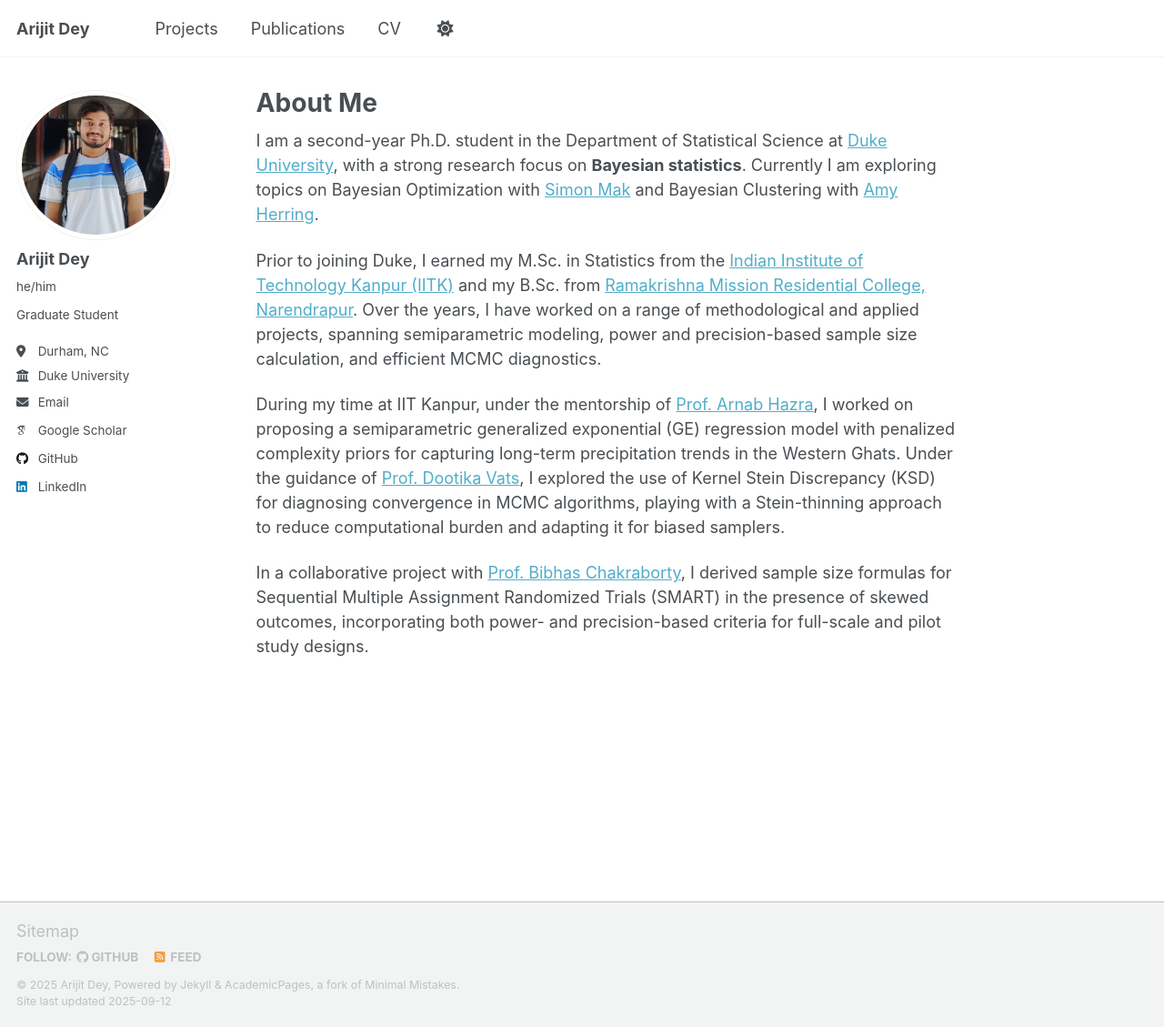
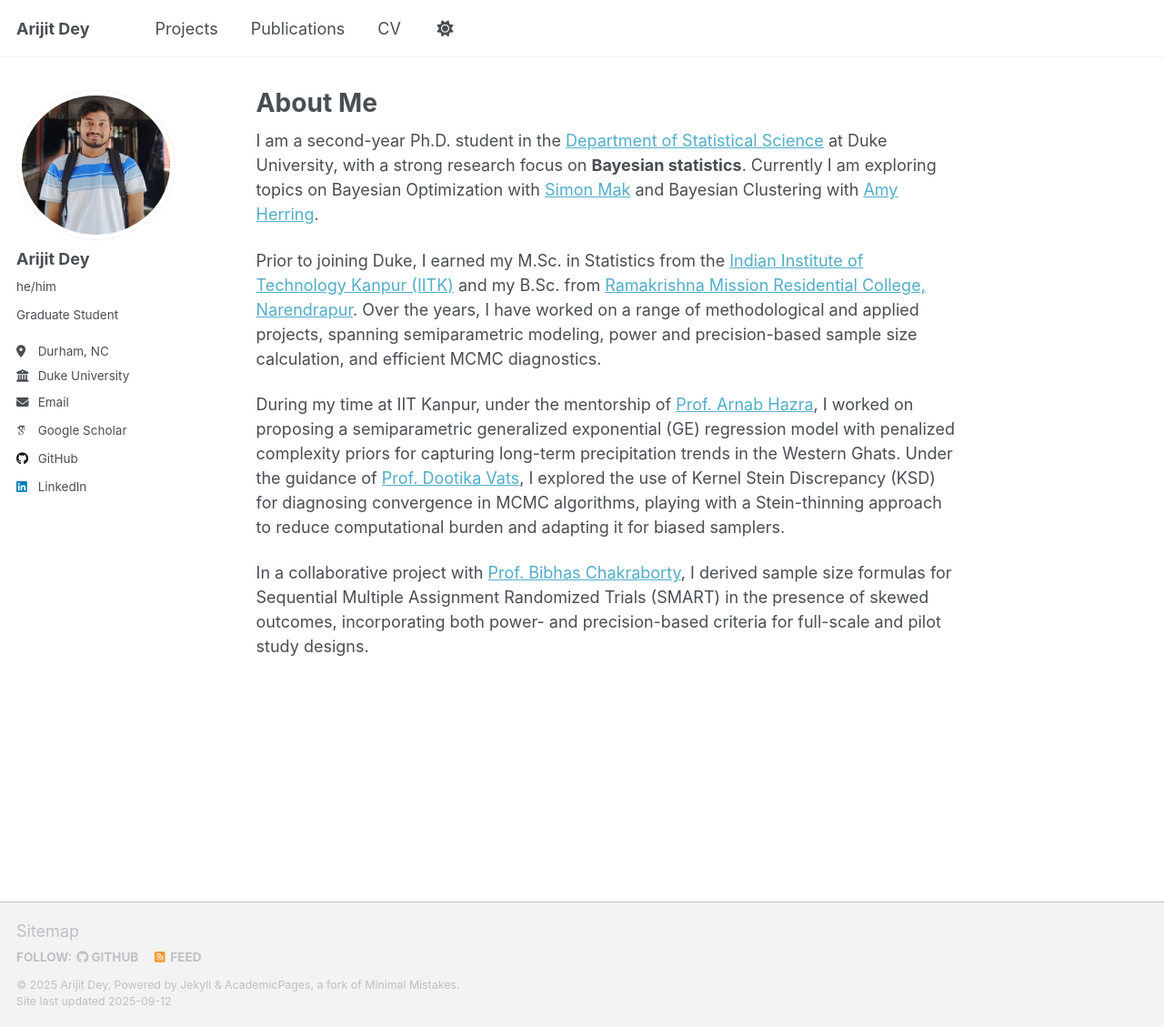
Before and after one commit to arijitdey22/arijitdey22.github.io, a Jekyll site: the page built from _pages/about.md, in a window 1280 px wide and 1129 px high. Shown: the whole window at 91% size. Built offline with Jekyll 4.4.1, drawn with Linux system fonts in a browser that asks for light colours; some web fonts are replaced; a script that is not in the unit is left out.

```diff
--- a/_pages/about.md
+++ b/_pages/about.md
@@ -8,8 +8,8 @@ redirect_from:
 ---
 
 <p>
-  I am a second-year Ph.D. student in the Department of Statistical Science at
-  <a href="https://stat.duke.edu" target="_blank">Duke University</a>, with a strong research focus on
+  I am a second-year Ph.D. student in the
+  <a href="https://stat.duke.edu" target="_blank">Department of Statistical Science</a> at Duke University, with a strong research focus on
   <strong>Bayesian statistics</strong>. Currently I am exploring topics on Bayesian Optimization with <a href = "https://sites.google.com/view/simonmak/home">Simon Mak</a> and Bayesian Clustering with <a href="https://scholars.duke.edu/person/Amy.Herring">Amy Herring</a>.
 </p>
 
```
